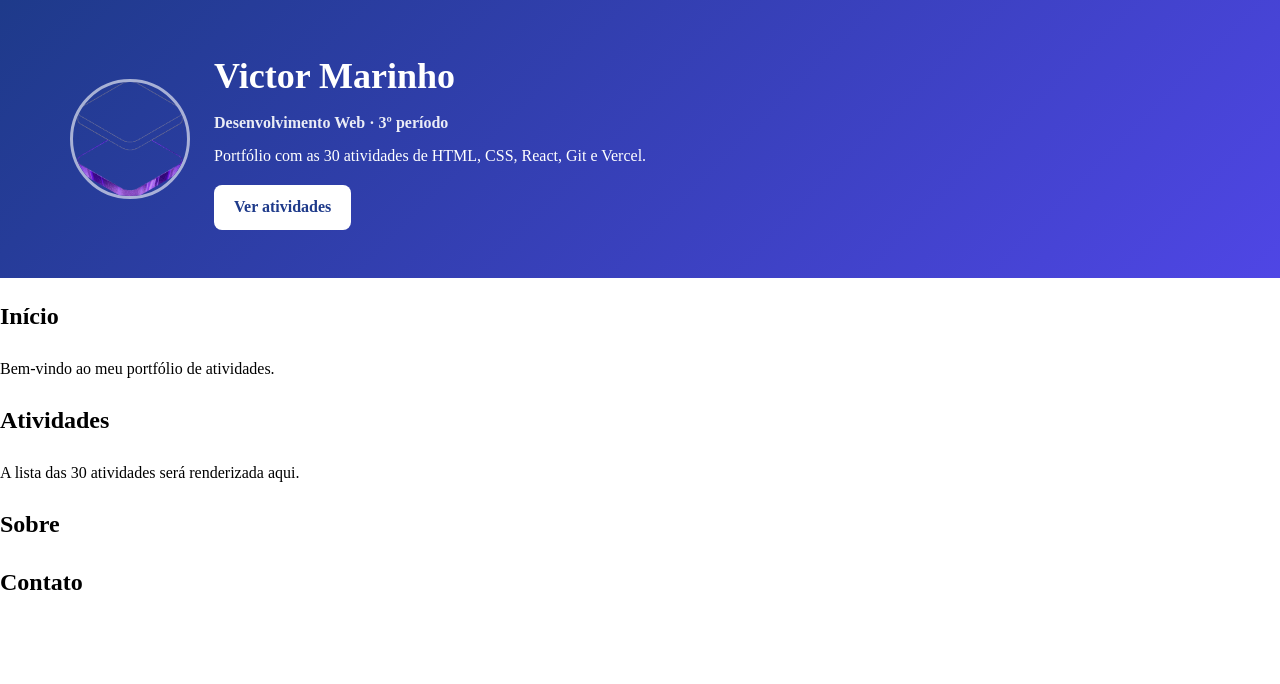
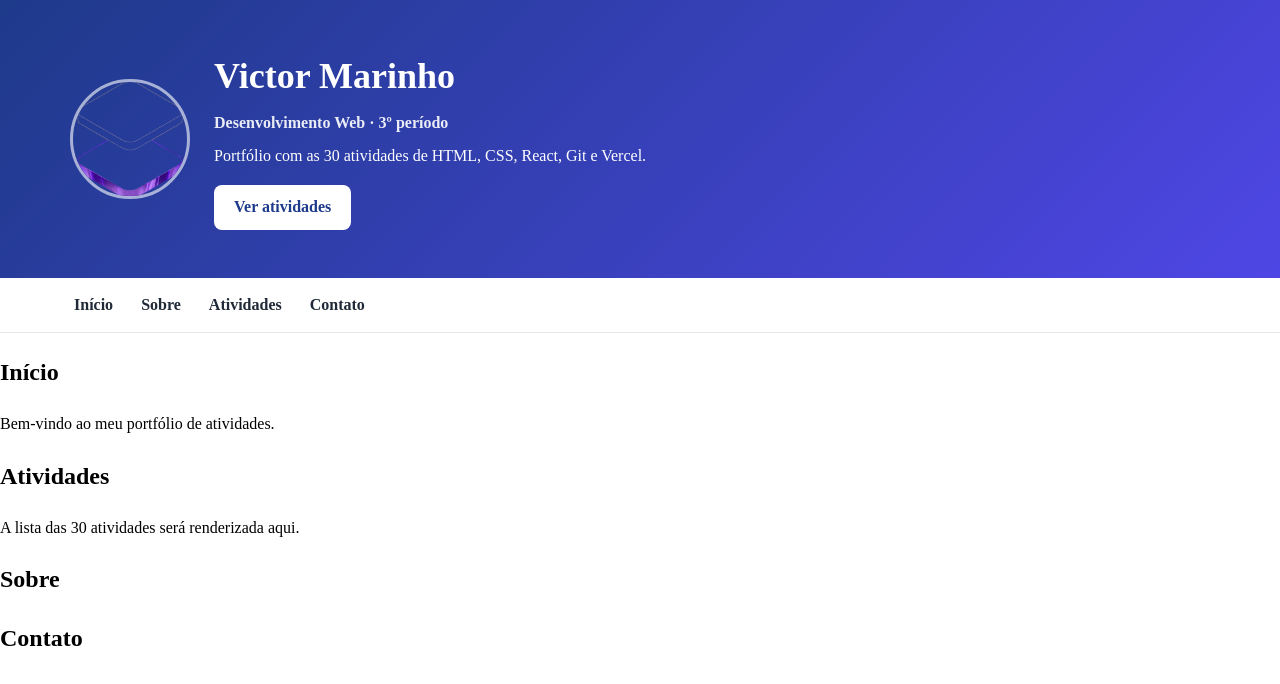
Before and after one commit to Marinho2005/exercicio-faculdade, a React (Vite) app: page / in a window 1280 px wide. Shown: the top 684 px of the page. Built offline with nearby package versions, Linux system fonts and the light colour scheme.

Commit message:
feat: implementar menu de navegacao

```diff
--- a/src/App.tsx
+++ b/src/App.tsx
@@ -1,4 +1,5 @@
 import Cabecalho from './components/Cabecalho'
+import Navegacao from './components/Navegacao'
 import Rodape from './components/Rodape'
 import './styles/global.css'
 
@@ -6,6 +7,7 @@ function App() {
   return (
     <>
       <Cabecalho />
+      <Navegacao />
       <main>
         <section id="inicio" aria-labelledby="titulo-inicio">
           <h2 id="titulo-inicio">Início</h2>
--- /dev/null
+++ b/src/components/Navegacao.tsx
@@ -0,0 +1,24 @@
+function Navegacao() {
+  return (
+    <nav className="navegacao" aria-label="Navegação principal">
+      <div className="container">
+        <ul className="navegacao-lista">
+          <li>
+            <a href="#inicio">Início</a>
+          </li>
+          <li>
+            <a href="#sobre">Sobre</a>
+          </li>
+          <li>
+            <a href="#atividades">Atividades</a>
+          </li>
+          <li>
+            <a href="#contato">Contato</a>
+          </li>
+        </ul>
+      </div>
+    </nav>
+  )
+}
+
+export default Navegacao
--- a/src/styles/global.css
+++ b/src/styles/global.css
@@ -74,3 +74,36 @@ main {
   font-weight: 700;
   text-decoration: none;
 }
+
+.navegacao {
+  position: sticky;
+  top: 0;
+  z-index: 20;
+  background: #ffffff;
+  border-bottom: 1px solid #e5e7eb;
+}
+
+.navegacao-lista {
+  list-style: none;
+  margin: 0;
+  padding: 0;
+  display: flex;
+  gap: 1.25rem;
+}
+
+.navegacao-lista a {
+  display: inline-block;
+  padding: 0.9rem 0.25rem;
+  color: #1f2937;
+  text-decoration: none;
+  font-weight: 600;
+}
+
+.navegacao-lista a:hover {
+  color: #2563eb;
+}
+
+:focus-visible {
+  outline: 3px solid #2563eb;
+  outline-offset: 2px;
+}
```
